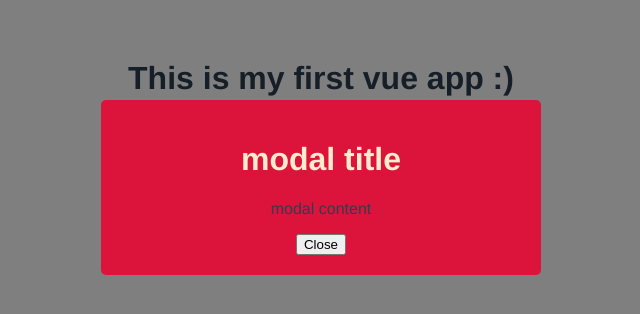
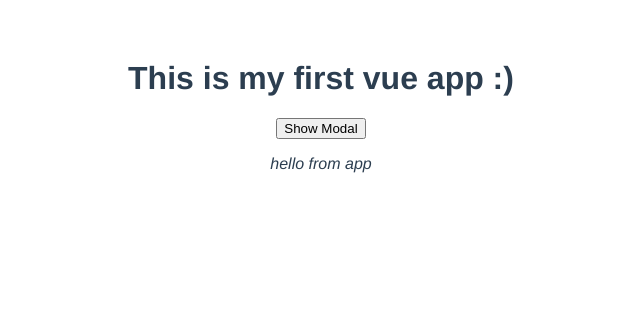
Before and after one commit to ahmed-zaki01/vue-cli-practise, a Vue app: page / in a window 1280 px wide. Shown: the top 314 px of the page, without its empty margins (319-959 px from the left). Built offline with nearby package versions, Linux system fonts and the light colour scheme.

Commit message:
try another solution to open/close modal. test event modifier like self.

```diff
--- a/src/App.vue
+++ b/src/App.vue
@@ -1,15 +1,12 @@
 <template>
   <h1 id="app-title">{{ title }}</h1>
   <div>
-    <button @click="handleInput">Show Modal</button>
+    <button @click="toggleModal">Show Modal</button>
   </div>
   <p>hello from app</p>
-  <modal
-    @getModalRef="saveModalRef"
-    :header="header"
-    :text="text"
-    theme="sale"
-  />
+  <div v-if="showModal">
+    <modal @close="toggleModal" :header="header" :text="text" theme="sale" />
+  </div>
 </template>
 
 <script>
@@ -23,15 +20,12 @@
       title: "This is my first vue app :)",
       header: "modal title",
       text: "modal content",
-      modalRef: "",
+      showModal: false,
     };
   },
   methods: {
-    handleInput() {
-      this.modalRef.style.display = "block";
-    },
-    saveModalRef(value) {
-      this.modalRef = value;
+    toggleModal() {
+      this.showModal = !this.showModal;
     },
   },
 };
--- a/src/components/Modal.vue
+++ b/src/components/Modal.vue
@@ -1,6 +1,6 @@
 <template>
   <div class="modal-container" ref="modal">
-    <div class="backdrop">
+    <div class="backdrop" @click.self="closeModal">
       <div class="modal" :class="{ sale: theme === 'sale' }">
         <div class="modal-header">
           <h1>{{ header }}</h1>
@@ -21,8 +21,7 @@
   props: ["header", "text", "theme"],
   methods: {
     closeModal() {
-      this.$refs.modal.style.display = "none";
-      this.$emit("getModalRef", this.$refs.modal);
+      this.$emit("close");
     },
   },
 };
```
